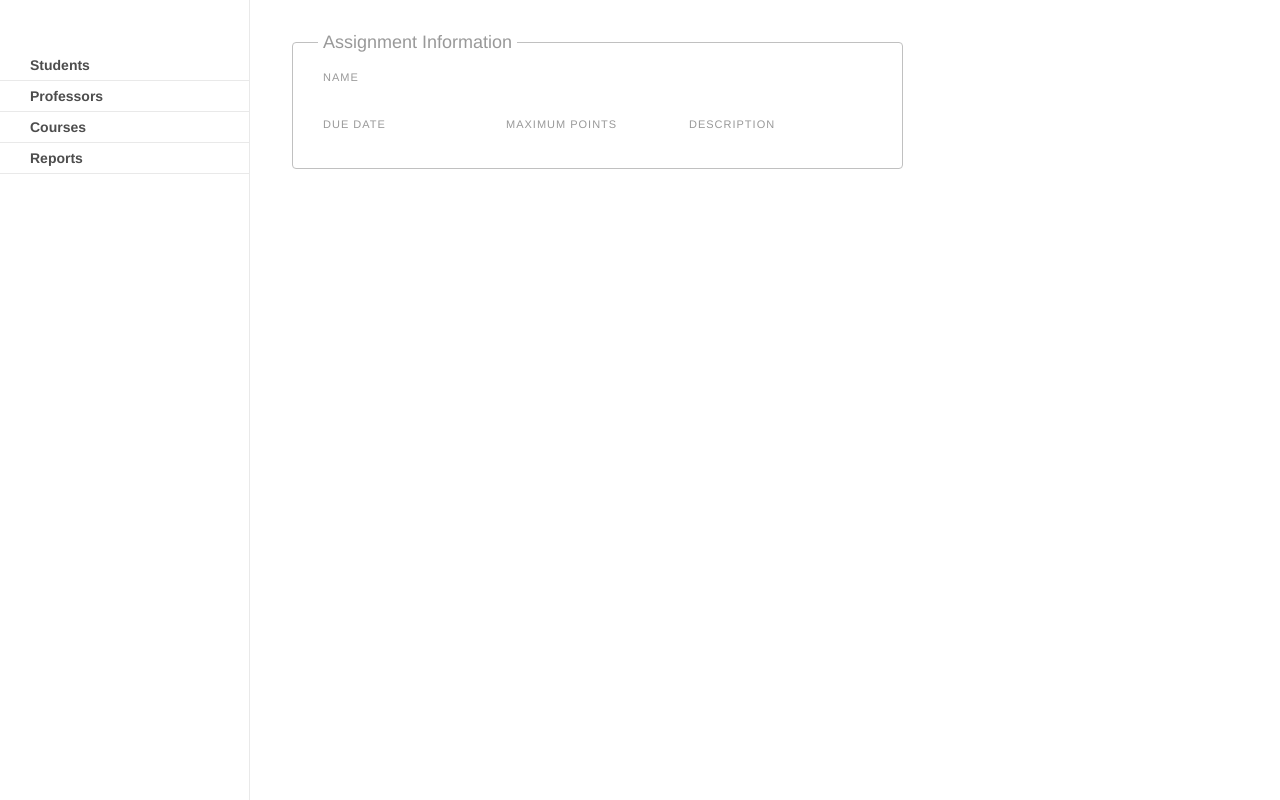
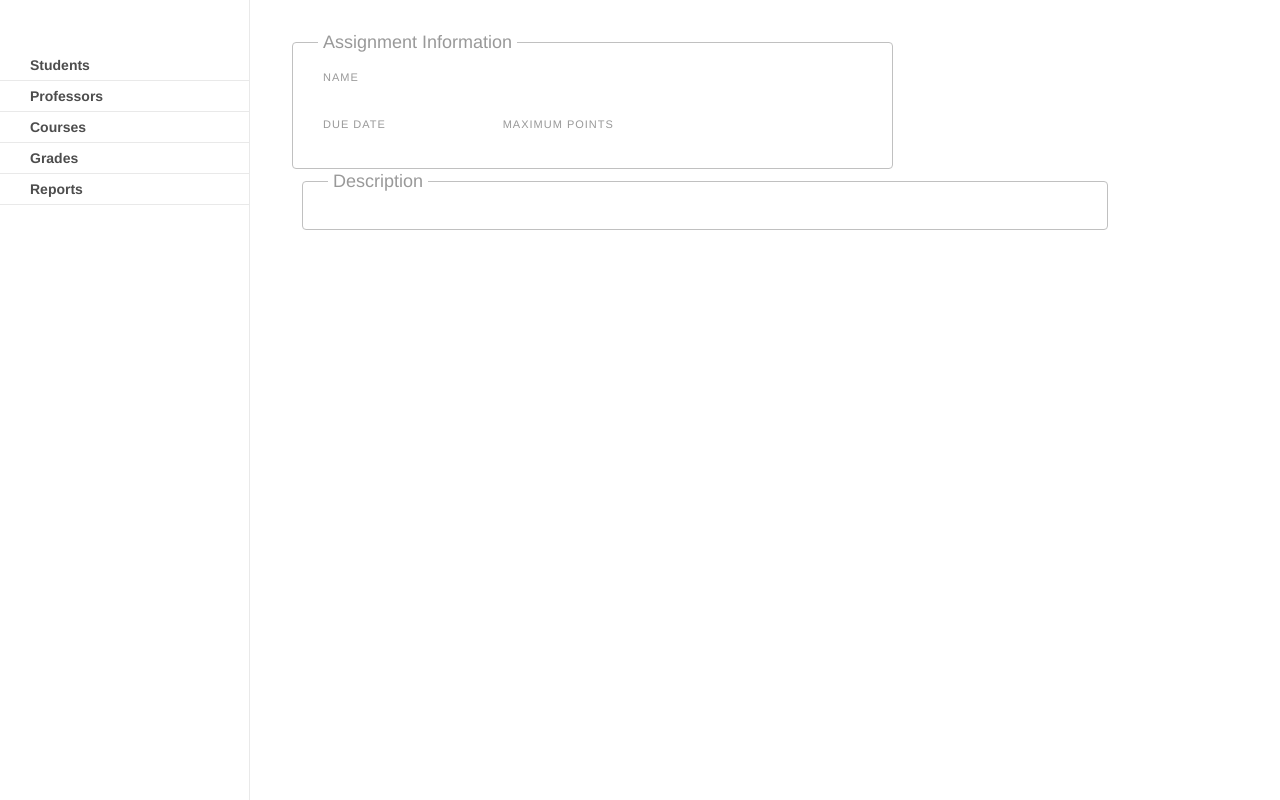
Before and after one commit to scperkins/Gradebook, a Python web app: template templates/assignment.html in a window 1280 px wide. Run offline with Jinja, Linux system fonts and the light colour scheme; the template is opened without the code that fills it, so the values that code supplies are empty.

Commit message:
simple stuff that doesn't really deserve a commit message

```diff
--- a/app.py
+++ b/app.py
@@ -204,6 +204,8 @@ def assignment(assign_id):
     assignment = get_object_or_404(Assignment, Assignment.id == assign_id)
     return render_template('assignment.html', assignment=assignment)
 
+# @app.route('/assignment')
+
 if __name__ == "__main__":
     create_tables()
     app.run(debug=True)
--- a/templates/assignment.html
+++ b/templates/assignment.html
@@ -1,7 +1,7 @@
 {% extends "layout.html" %}
 
 {% block content %}
-<div class="grid-4 gutter-20">
+<div class="grid-4 gutter-20" xmlns="http://www.w3.org/1999/html">
 		<div class="span-3">
 			<fieldset class="flakes-information-box">
 				<legend>Assignment Information</legend>
@@ -20,12 +20,17 @@
 							<dt>Maximum Points</dt>
 							<dd>{{ assignment.max_points }}</dd>
 						</dl>
-						<dl>
-							<dt>Description</dt>
-							<dd>{{ assignment.description }}</dd>
-						</dl>
 					</div>
 			</fieldset>
 		</div>
+        <br>
+        <div class="span-4">
+            <fieldset class="flakes-information-box">
+                <legend>Description</legend>
+                    <div class="grid-4">
+                        <p>{{ assignment.description }}</p>
+                    </div>
+            </fieldset>
+        </div>
     </div>
 {% endblock %}
--- a/templates/layout.html
+++ b/templates/layout.html
@@ -12,6 +12,7 @@
 				<li><a href="{{ url_for('get_students') }}">Students</a></li>
 				<li><a href="{{ url_for('get_profs') }}">Professors</a></li>
 				<li><a href="{{ url_for('get_courses') }}">Courses</a></li>
+				<li><a href="#">Grades</a></li>
 				<li><a href="#">Reports</a></li>
 			</ul>
 		</div>
```
